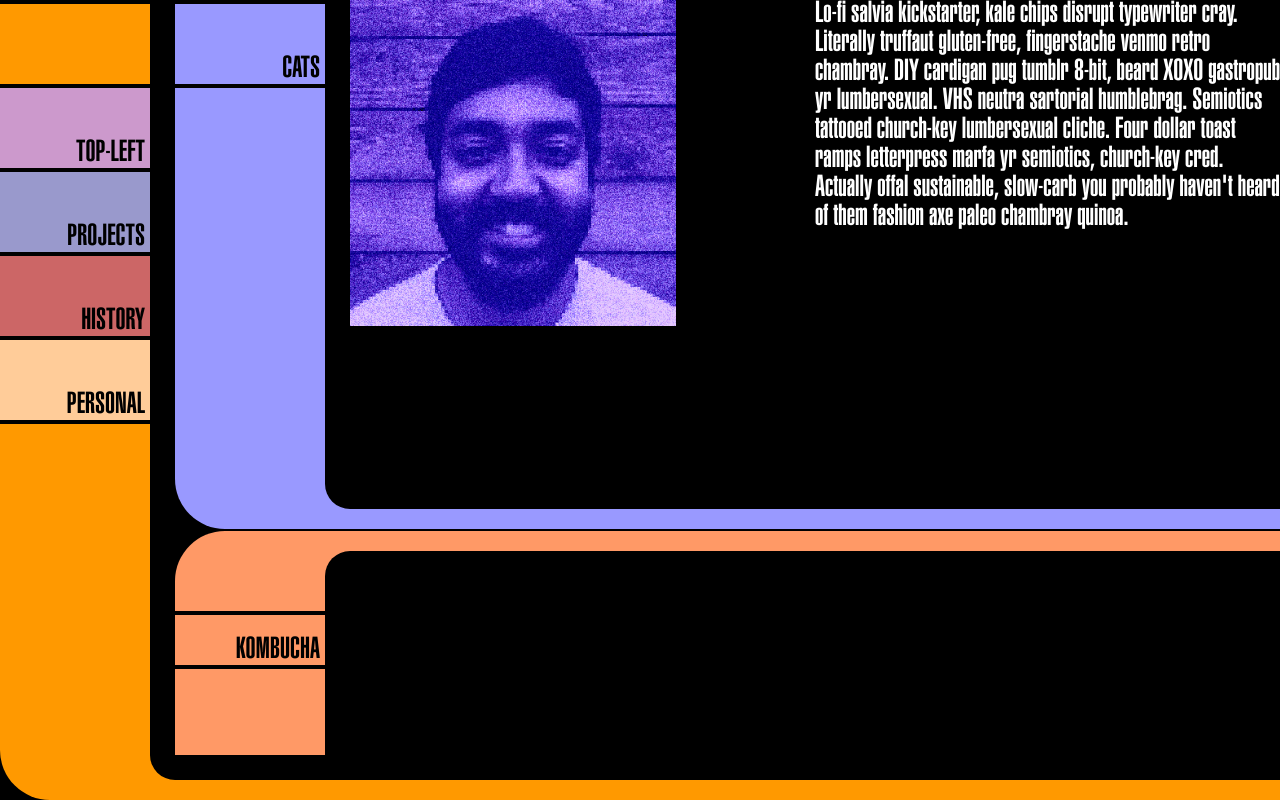
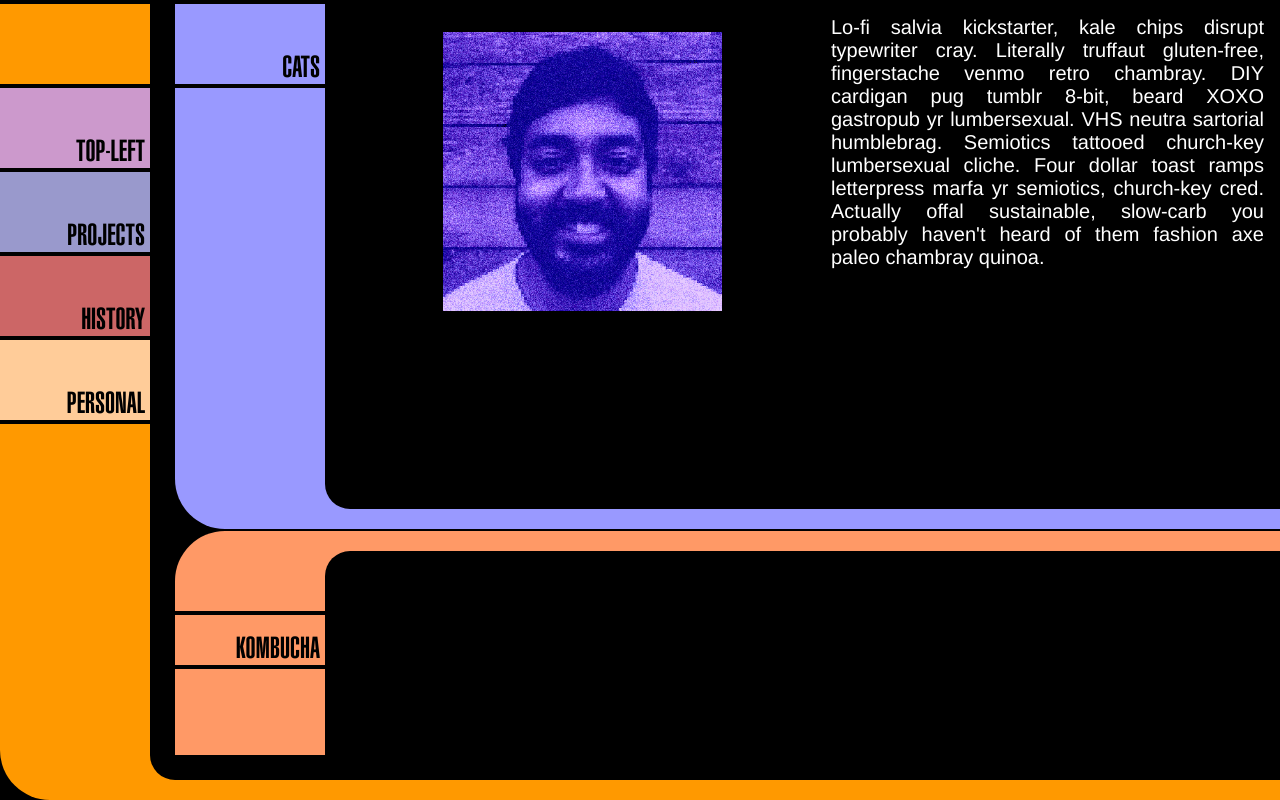
Before and after one commit to sumawav/LCARS, a plain HTML site: page bottom-left.html in a window 1280 px wide. Drawn offline with Linux system fonts and the light colour scheme.

Commit message:
i have to eat/sleep now

```diff
--- a/bottom-left.html
+++ b/bottom-left.html
@@ -39,11 +39,14 @@
             <div class="bottom-left-inner">
               <div class="bottom-left-inner-screen">
                 <div class="h-partition fifty">
-                  <img src="assets/images/Souma_lcars_00.png"
-                       style="max-width:70%;max-height:70%">
+                  <div class="album-cover-art">
+                    <img src="assets/images/Souma_lcars_00.png">
+                  </div>
                 </div>
                 <div class="h-partition fifty">
-                  <p>Lo-fi salvia kickstarter, kale chips disrupt typewriter cray. Literally truffaut gluten-free, fingerstache venmo retro chambray. DIY cardigan pug tumblr 8-bit, beard XOXO gastropub yr lumbersexual. VHS neutra sartorial humblebrag. Semiotics tattooed church-key lumbersexual cliche. Four dollar toast ramps letterpress marfa yr semiotics, church-key cred. Actually offal sustainable, slow-carb you probably haven't heard of them fashion axe paleo chambray quinoa.</p>
+                  <div class="content boring-description">
+                    <p style="vertical-align:middle">Lo-fi salvia kickstarter, kale chips disrupt typewriter cray. Literally truffaut gluten-free, fingerstache venmo retro chambray. DIY cardigan pug tumblr 8-bit, beard XOXO gastropub yr lumbersexual. VHS neutra sartorial humblebrag. Semiotics tattooed church-key lumbersexual cliche. Four dollar toast ramps letterpress marfa yr semiotics, church-key cred. Actually offal sustainable, slow-carb you probably haven't heard of them fashion axe paleo chambray quinoa.</p>
+                  </div>
                 </div>
               </div>
             </div>
--- a/lcars.css
+++ b/lcars.css
@@ -158,6 +158,35 @@ body {
   overflow: hidden;
 }
 
+/*.helper {
+    display: inline-block;
+    height: 100%;
+    vertical-align: middle;
+}*/
+
+.album-cover-art {
+  position: relative;
+  left: 20%;
+  margin-top: 2rem;
+  z-index: 1;
+}
+
+.album-cover-art img{
+  position: relative;
+  width: 60%;
+  z-index: 2;
+}
+
+.boring-description {
+  text-align: justify;
+  margin: 1rem;
+}
+
+.boring-description p{
+  font-family: "Helvetica";
+  font-size: 20px;
+}
+
 .h-partition {
   position: relative;
   float: left;
```
Also changed, not shown: top-left.html (+4 -4 lines).
